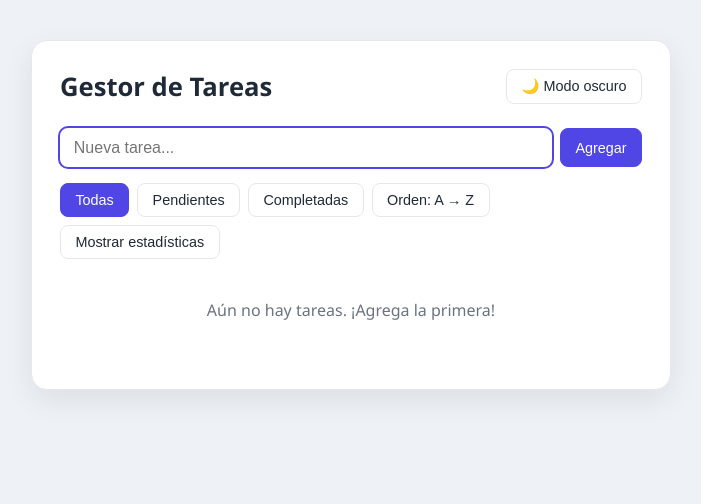
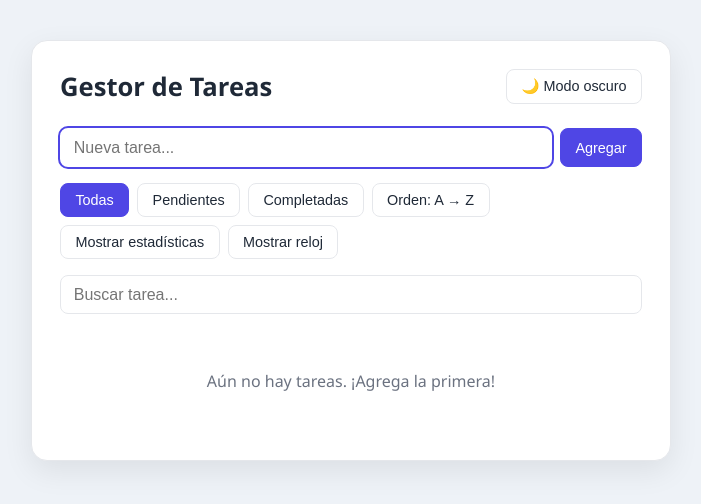
Before and after one commit to stevenhuamanlazo/semana07-practica2-react-hook, a React (Vite) app: page / in a window 1280 px wide. Shown: the top 504 px of the page, without its empty margins (289-990 px from the left). Built offline with nearby package versions, Linux system fonts and the light colour scheme.

Commit message:
feat: useDebounce en busqueda y reloj con cleanup de useEffect

```diff
--- a/src/App.css
+++ b/src/App.css
@@ -57,3 +57,15 @@
 .dashboard li input[type='checkbox'] { width: 1.1rem; height: 1.1rem; accent-color: var(--primary); }
 .dashboard li.done span { text-decoration: line-through; color: var(--muted); }
 .dashboard li button { color: var(--danger); border-color: transparent; background: transparent; }
+
+.search {
+  width: 100%;
+  margin-bottom: 1rem;
+  padding: 0.6rem 0.8rem;
+  border: 1px solid var(--border);
+  border-radius: 8px;
+  background: var(--card);
+  color: var(--text);
+  font-size: 1rem;
+}
+.clock { color: var(--muted); font-size: 0.9rem; margin: 0 0 1rem; }
--- a/src/App.jsx
+++ b/src/App.jsx
@@ -1,8 +1,10 @@
 import { useCallback, useEffect, useMemo, useReducer, useState } from 'react'
 import tasksReducer, { ACTIONS, initialState } from './hooks/useTasksReducer'
+import { useDebounce } from './hooks/useDebounce'
 import { ThemeProvider, useTheme } from './contexts/ThemeContext'
 import TaskList from './components/TaskList'
 import TaskForm from './components/TaskForm'
+import Clock from './components/Clock'
 import './App.css'
 
 // Estado inicial: lee las tareas guardadas en localStorage
@@ -21,33 +23,27 @@ const FILTER_LABELS = { all: 'Todas', pending: 'Pendientes', completed: 'Complet
 const Dashboard = () => {
   const [state, dispatch] = useReducer(tasksReducer, initialState, init)
   const { theme, toggleTheme } = useTheme()
-  const [showStats, setShowStats] = useState(false) // UI local
+
+  // UI local
+  const [showStats, setShowStats] = useState(false)
+  const [showClock, setShowClock] = useState(false)
+  const [search, setSearch] = useState('')
+  const debouncedSearch = useDebounce(search, 300)
 
   // Persistir tareas
   useEffect(() => {
     localStorage.setItem('tasks', JSON.stringify(state.items))
   }, [state.items])
 
-  // dispatch es estable, por eso las dependencias están vacías.
-  // Handlers estables = React.memo en TaskForm/TaskList/TaskItem sí evita re-renders.
+  // dispatch es estable, por eso las dependencias están vacías
   const handleAdd = useCallback(
     (title) => dispatch({ type: ACTIONS.ADD, payload: { id: crypto.randomUUID(), title } }),
     []
   )
-  const handleRemove = useCallback(
-    (id) => dispatch({ type: ACTIONS.REMOVE, payload: id }),
-    []
-  )
-  const handleToggle = useCallback(
-    (id) => dispatch({ type: ACTIONS.TOGGLE, payload: id }),
-    []
-  )
+  const handleRemove = useCallback((id) => dispatch({ type: ACTIONS.REMOVE, payload: id }), [])
+  const handleToggle = useCallback((id) => dispatch({ type: ACTIONS.TOGGLE, payload: id }), [])
 
-  // Solo se recalcula si cambian las tareas
-  const done = useMemo(
-    () => state.items.filter((t) => t.completed).length,
-    [state.items]
-  )
+  const done = useMemo(() => state.items.filter((t) => t.completed).length, [state.items])
 
   return (
     <div className={`dashboard ${theme}`}>
@@ -80,7 +76,20 @@ const Dashboard = () => {
         <button onClick={() => setShowStats((s) => !s)}>
           {showStats ? 'Ocultar' : 'Mostrar'} estadísticas
         </button>
+        <button onClick={() => setShowClock((s) => !s)}>
+          {showClock ? 'Ocultar' : 'Mostrar'} reloj
+        </button>
       </div>
+
+      <input
+        className="search"
+        type="search"
+        placeholder="Buscar tarea..."
+        value={search}
+        onChange={(e) => setSearch(e.target.value)}
+      />
+
+      {showClock && <Clock />}
 
       {showStats && (
         <p className="stats">
@@ -98,6 +107,7 @@ const Dashboard = () => {
         tasks={state.items}
         filter={state.filter}
         sort={state.sort}
+        query={debouncedSearch}
         onRemove={handleRemove}
         onToggle={handleToggle}
       />
--- /dev/null
+++ b/src/components/Clock.jsx
@@ -0,0 +1,18 @@
+import { useEffect, useState } from 'react'
+
+const Clock = () => {
+  const [now, setNow] = useState(() => new Date())
+
+  useEffect(() => {
+    console.log('Clock: intervalo iniciado')
+    const id = setInterval(() => setNow(new Date()), 1000)
+    return () => {
+      clearInterval(id)
+      console.log('Clock: cleanup ejecutado, intervalo limpiado')
+    }
+  }, [])
+
+  return <p className="clock">🕒 {now.toLocaleTimeString('es-PE')}</p>
+}
+
+export default Clock
--- a/src/components/TaskList.jsx
+++ b/src/components/TaskList.jsx
@@ -1,26 +1,34 @@
 import { memo, useMemo } from 'react'
 import TaskItem from './TaskItem'
 
-const TaskList = ({ tasks, filter, sort, onRemove, onToggle }) => {
+const TaskList = ({ tasks, filter, sort, query = '', onRemove, onToggle }) => {
   console.log('render TaskList')
 
-  // Solo se recalcula si cambian las tareas, el filtro o el orden
+  // Solo se recalcula si cambian tareas, filtro, orden o búsqueda
   const processedTasks = useMemo(() => {
-    const filtered = tasks.filter((t) =>
+    const text = query.trim().toLowerCase()
+    const filtered = tasks.filter((t) => {
+      const matchesFilter =
         filter === 'all' ? true : filter === 'completed' ? t.completed : !t.completed
-    )
+      return matchesFilter && t.title.toLowerCase().includes(text)
+    })
     // filter() devuelve un array nuevo, así que sort() no muta el estado
     return filtered.sort((a, b) =>
       sort === 'asc' ? a.title.localeCompare(b.title) : b.title.localeCompare(a.title)
     )
-  }, [tasks, filter, sort])
+  }, [tasks, filter, sort, query])
 
   return (
+    <>
+      {tasks.length > 0 && processedTasks.length === 0 && (
+        <p className="empty">Sin resultados.</p>
+      )}
       <ul>
         {processedTasks.map((task) => (
           <TaskItem key={task.id} task={task} onRemove={onRemove} onToggle={onToggle} />
         ))}
       </ul>
+    </>
   )
 }
 
--- /dev/null
+++ b/src/hooks/useDebounce.js
@@ -0,0 +1,13 @@
+import { useEffect, useState } from 'react'
+
+// Devuelve el valor solo después de que deja de cambiar por `delay` ms
+export const useDebounce = (value, delay = 300) => {
+  const [debounced, setDebounced] = useState(value)
+
+  useEffect(() => {
+    const id = setTimeout(() => setDebounced(value), delay)
+    return () => clearTimeout(id) // cleanup: cancela el timer anterior
+  }, [value, delay])
+
+  return debounced
+}
```
Lines whose indentation alone changed are shown as unchanged.
